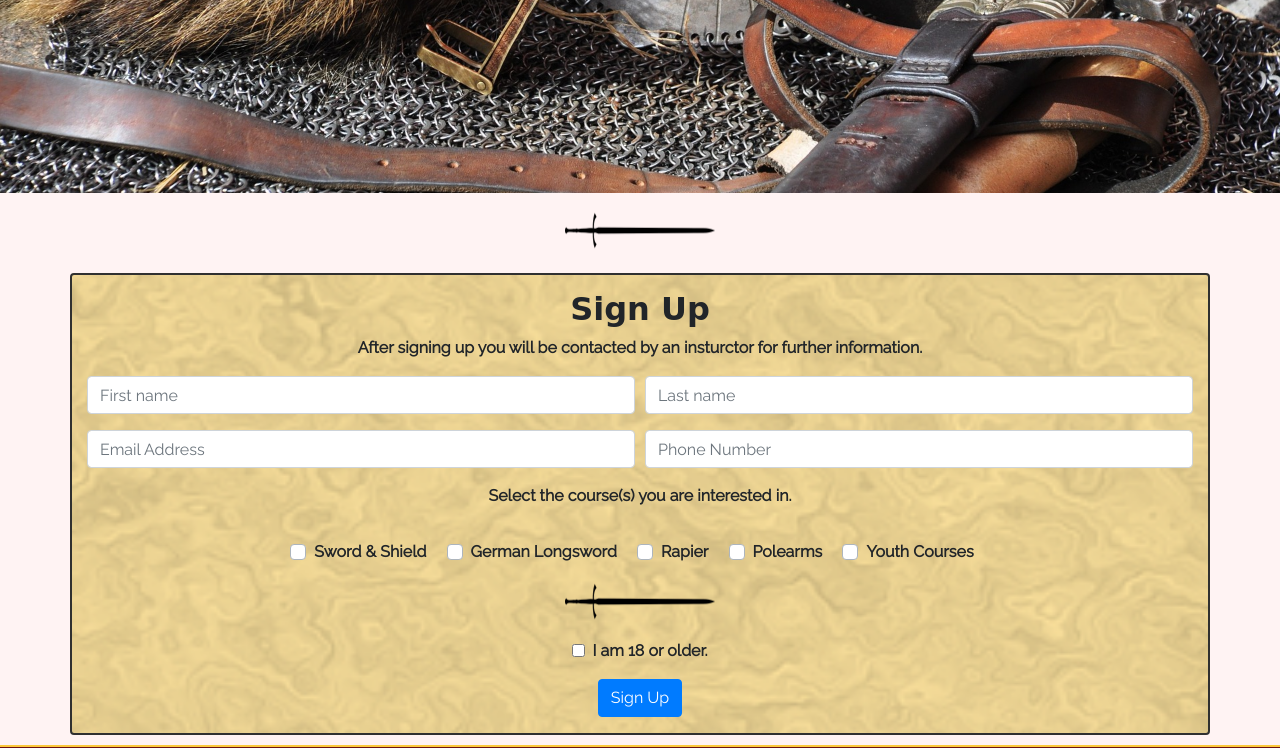
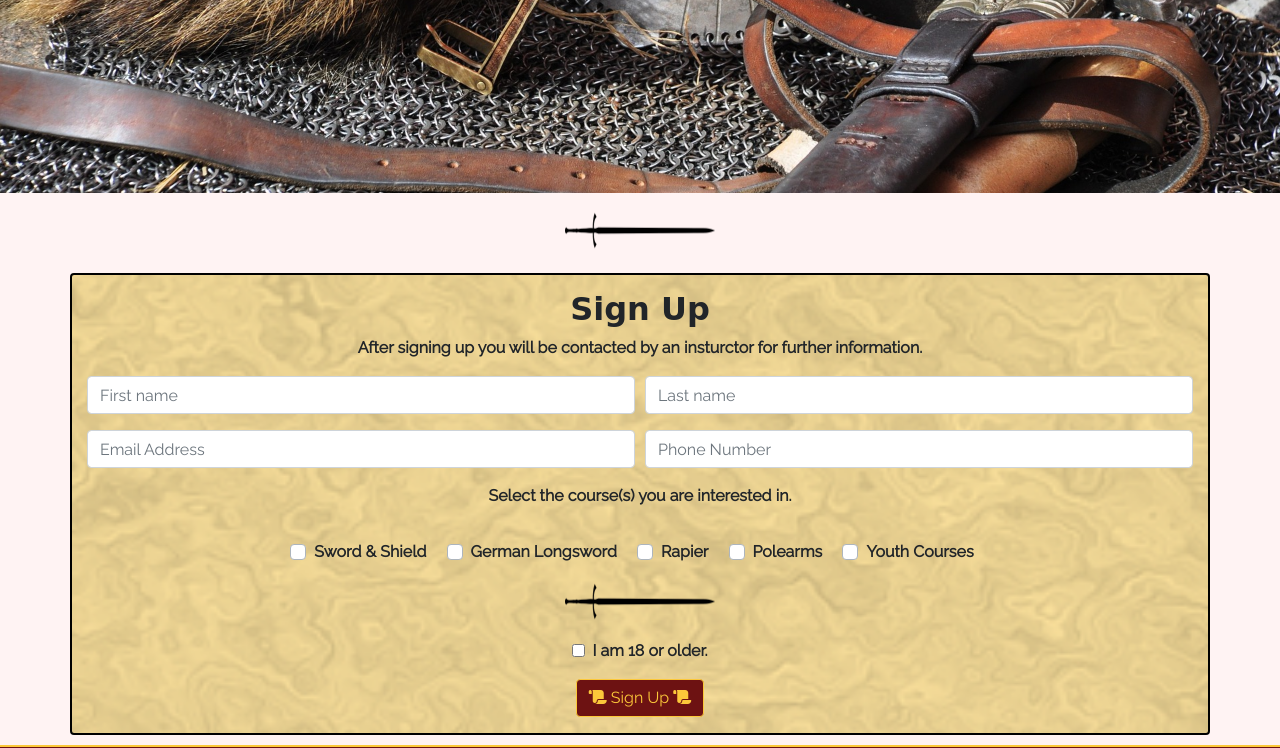
Before and after one commit to Trevbytes/HEMA-club, a plain HTML site: page signup.html in a window 1280 px wide. Shown: the part 613-1361 px from the top of the page. Drawn offline with nearby package versions, Linux system fonts and the light colour scheme; a small style sheet from the web is missing; a web font is replaced by a local one.

Commit message:
Styled sign up button

```diff
--- a/assets/css/style.css
+++ b/assets/css/style.css
@@ -78,7 +78,7 @@ a {
 }
 
 a:hover {
-  color: #1a1a1a;
+  color: #000000;
 }
 .row {
   margin: 0;
@@ -247,7 +247,7 @@ a:hover {
   background-size: cover;
   background-position: center;
   background-repeat: no-repeat;
-  border: 2px solid #303030;
+  border: 2px solid #000000;
   margin-top: 5px;
   margin-bottom: 10px;
   padding-top: 15px;
@@ -275,6 +275,17 @@ a:hover {
   .date-span {
     margin-left: 0;
   }
+}
+
+.btn-signup{
+    color: rgb(252, 200, 58);
+    background-color: #6d1212;
+    border-color: rgb(252, 200, 58);
+}
+
+.btn-signup:hover{
+    background-color: #000000;
+    border-color: rgb(252, 200, 58);
 }
 /*--------------------------------------------Footer*/
 .footer-row,
--- a/signup.html
+++ b/signup.html
@@ -214,7 +214,7 @@
                 </label>
               </div>
             </div>
-            <button type="submit" class="btn btn-primary">Sign Up</button>
+            <button type="submit" class="btn btn-primary btn-signup"><i class="fas fa-scroll"></i> Sign Up <i class="fas fa-scroll"></i></button>
             <p></p>
           </form>
         </div>
```
